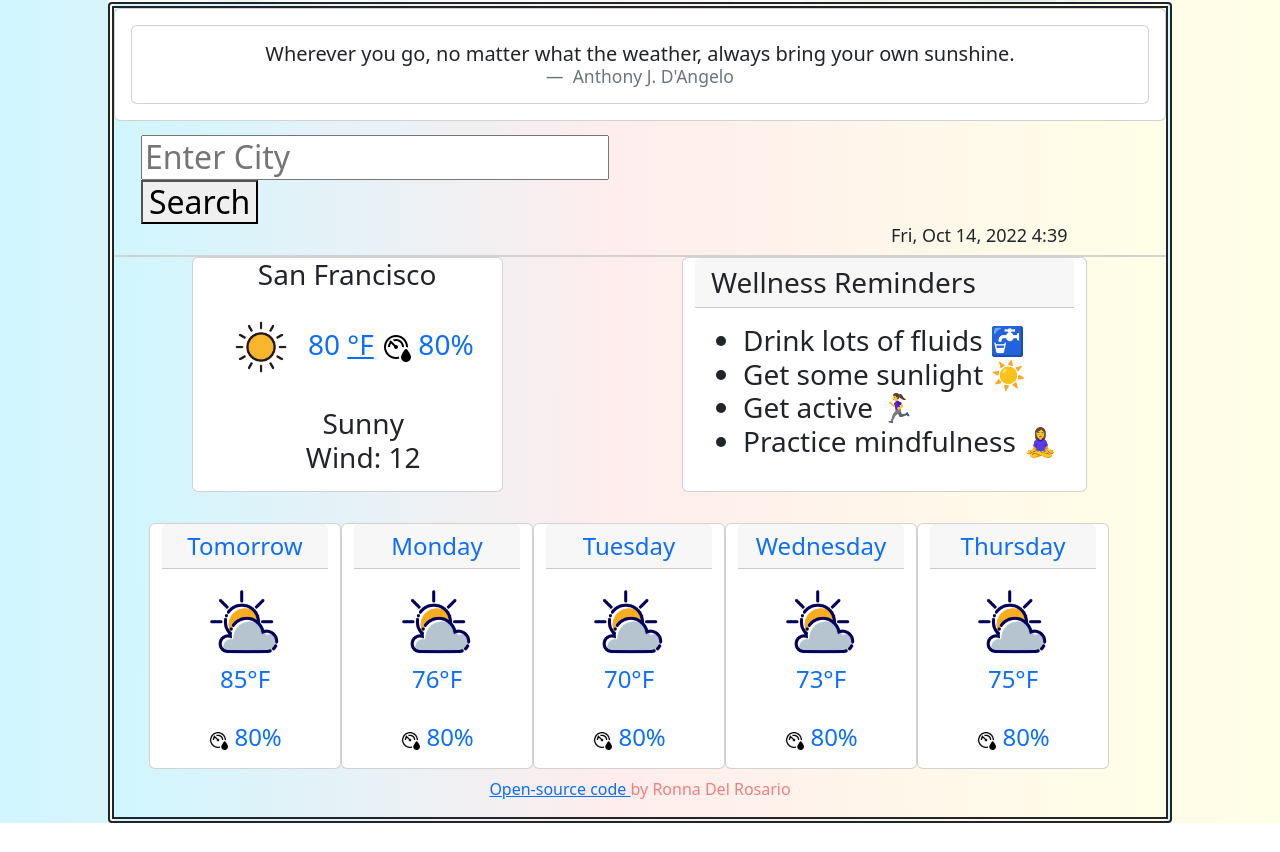
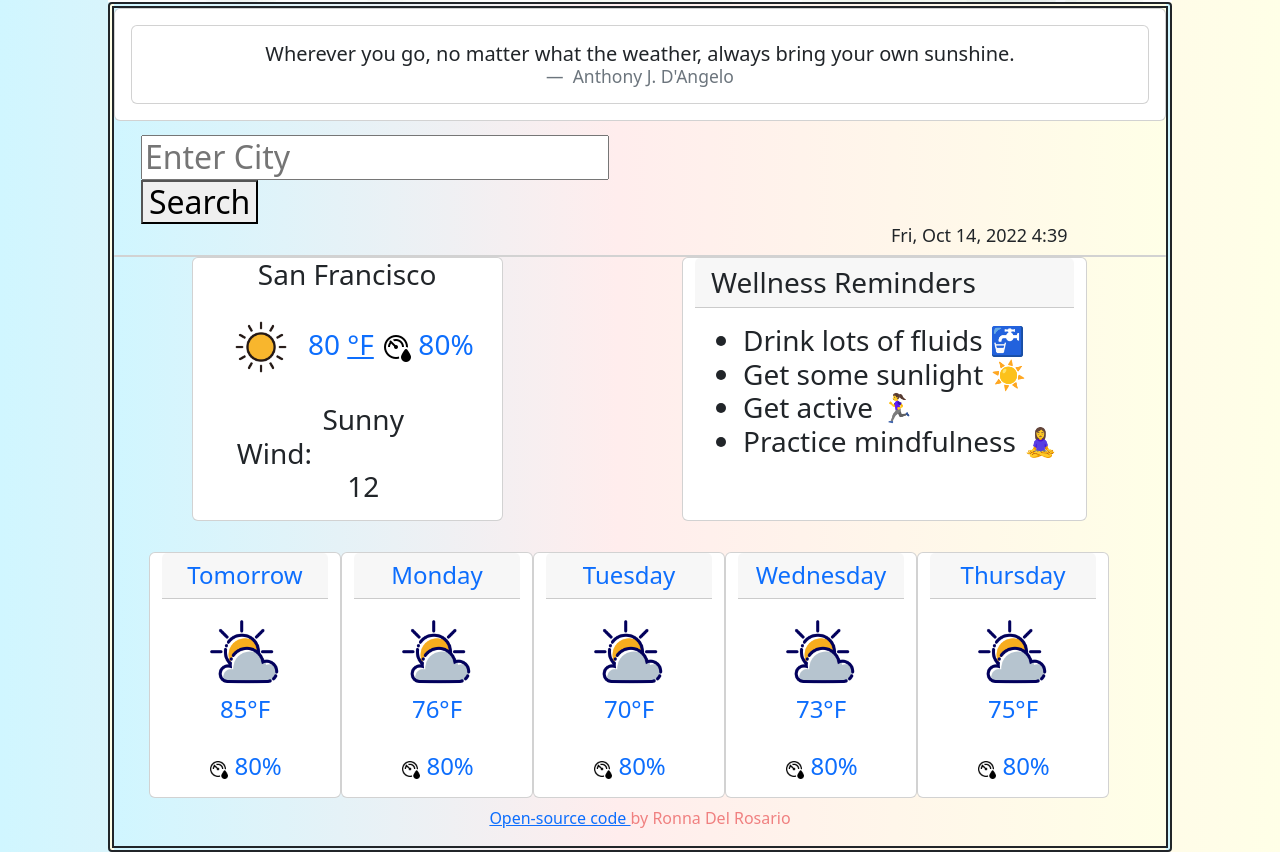
Before and after one commit to RonLi5321/weather-the-storms-of-life-weather-app, a website built with Parcel: page index.html in a window 1280 px wide. Shown: the part 707-1559 px from the top of the page. Before the commit the page ends 1530 px from the top, so only its background shows below. Built offline with nearby package versions, Linux system fonts and the light colour scheme.

Commit message:
Updated wind speed in html

```diff
--- a/index.html
+++ b/index.html
@@ -71,7 +71,7 @@
           <ul class="weather-components">
             <li>
           <div id="weather-description"class="description">Sunny</div></li>
-          <li><div id = "wind-speed"class="wind-text"> Wind: 12</div></li>
+          <li> Wind: <div id = "wind-speed"class="wind-text"> 12</div></li>
         </ul>
         </div>
          <div class="col-sm-2">
```
